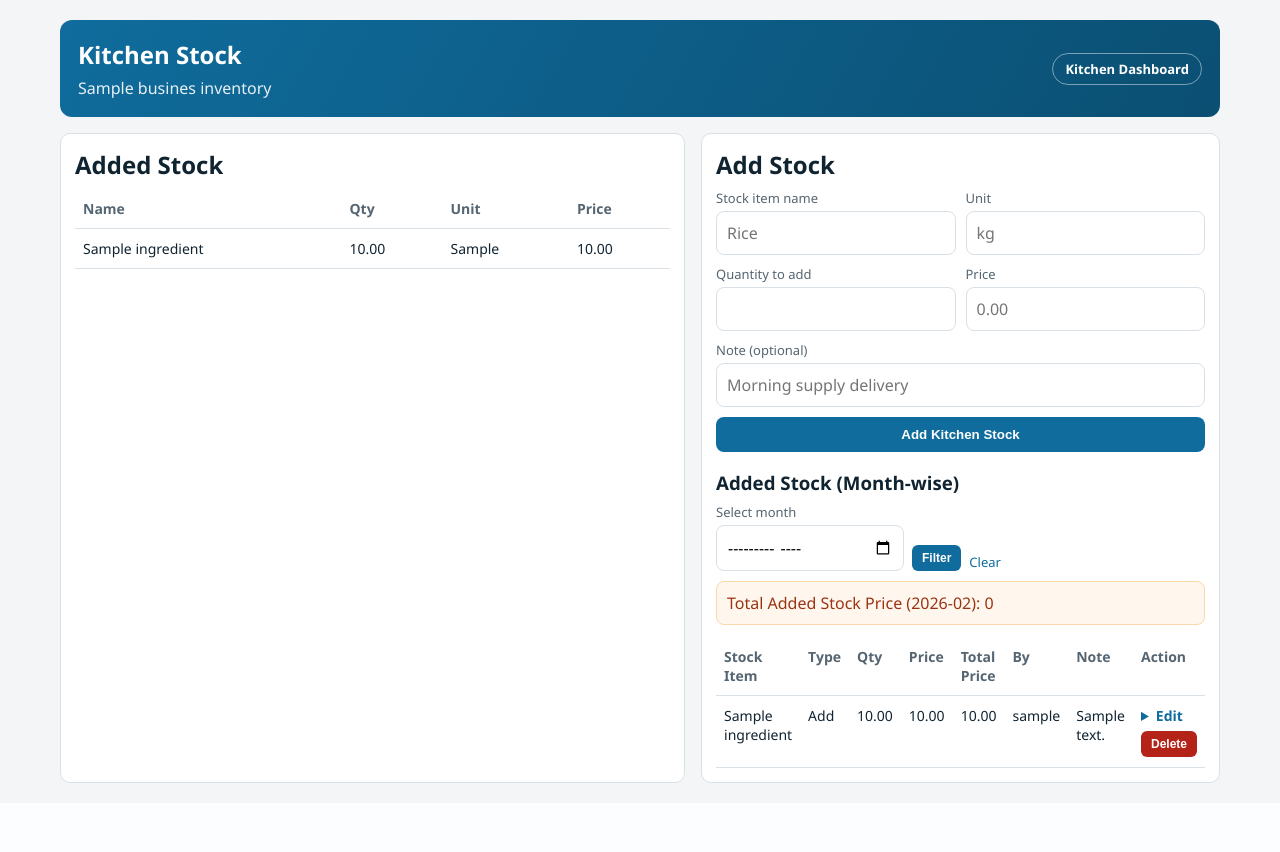
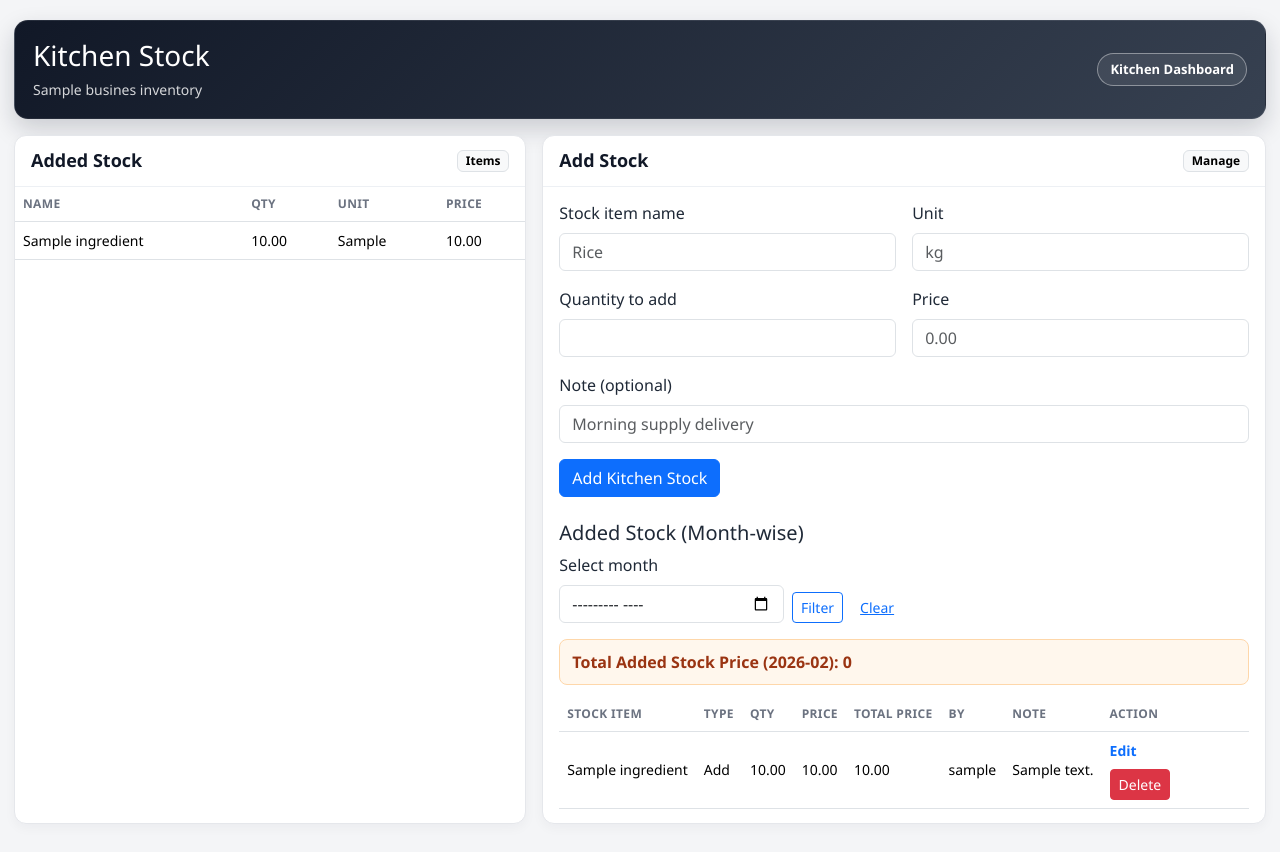
Before and after one commit to Aasthaa-bh/Intern-project, a Django app: page /restaurant/kitchen/stock/ in a window 1280 px wide. Before the commit the page ends 783 px from the top, so only its background shows below. Run offline with Django 5.2, Linux system fonts and the light colour scheme; tables that the repository leaves empty hold one stand-in row (values such as "Sample post").

Commit message:
Kitchen Stock page UI improve

```diff
--- a/POSsystem/restaurant/templates/restaurant/kitchen_stock.html
+++ b/POSsystem/restaurant/templates/restaurant/kitchen_stock.html
@@ -4,73 +4,138 @@
   <meta charset="utf-8">
   <meta name="viewport" content="width=device-width, initial-scale=1">
   <title>Kitchen Stock</title>
+  <link href="https://cdn.jsdelivr.net/npm/bootstrap@5.3.3/dist/css/bootstrap.min.css" rel="stylesheet">
   <style>
-    :root {
-      --bg: #f3f5f7;
-      --panel: #fff;
-      --line: #d9e0e6;
-      --ink: #102331;
-      --sub: #556571;
-      --accent: #0f6c9c;
-      --danger: #b42318;
-      --ok: #0f766e;
+    body {
+      background: #f4f5f7;
+      font-family: "Segoe UI", Tahoma, sans-serif;
+      color: #1f2937;
     }
-    * { box-sizing: border-box; }
-    body { margin: 0; font-family: "Segoe UI", Tahoma, sans-serif; background: var(--bg); color: var(--ink); }
-    .wrap { max-width: 1200px; margin: 0 auto; padding: 20px; display: grid; gap: 16px; }
-    .header { background: linear-gradient(120deg, #0f6c9c, #0b4f73); color: #fff; border-radius: 12px; padding: 18px; display:flex; justify-content:space-between; align-items:center; gap:12px; flex-wrap:wrap; }
-    .panel { background: var(--panel); border: 1px solid var(--line); border-radius: 10px; padding: 14px; }
-    .grid { display: grid; grid-template-columns: 1.1fr .9fr; gap: 16px; }
-    .muted { color: var(--sub); }
-    .pill { border: 1px solid rgba(255,255,255,.45); border-radius: 999px; padding: 5px 10px; font-size: 12px; }
-    .back { color: #fff; text-decoration: none; border: 1px solid rgba(255,255,255,.45); border-radius: 999px; padding: 6px 12px; font-weight: 600; font-size: 13px; }
-    .error { color: var(--danger); background: #fee4e2; border: 1px solid #fecdca; padding: 10px; border-radius: 8px; margin-bottom: 12px; }
-    .notice { color: #9a3412; background: #fff7ed; border: 1px solid #fed7aa; padding: 10px; border-radius: 8px; margin-bottom: 12px; }
-    form { display: grid; gap: 10px; }
-    .row { display: grid; grid-template-columns: 1fr 1fr; gap: 10px; }
-    label { font-size: 13px; color: var(--sub); display:block; margin-bottom: 4px; }
-    input, select { width: 100%; padding: 10px; border: 1px solid var(--line); border-radius: 8px; font: inherit; }
-    button { background: var(--accent); color: #fff; border: 0; border-radius: 8px; padding: 10px 12px; font-weight: 600; cursor: pointer; }
-    .btn-danger { background: #b42318; }
-    .btn-small { padding: 6px 10px; font-size: 12px; border-radius: 6px; }
-    .btn-secondary { background: #475467; }
-    .inline-form { display: inline; margin: 0; }
-    .edit-box { margin-top: 8px; padding: 12px; border: 1px solid var(--line); border-radius: 8px; background: #f8fafc; }
-    .edit-box form { display: grid; gap: 8px; }
-    .edit-row { display: grid; grid-template-columns: repeat(2, minmax(140px, 1fr)); gap: 8px; }
-    .edit-row .note-field { grid-column: 1 / -1; }
-    .action-stack { display: grid; gap: 6px; }
-    table { width: 100%; border-collapse: collapse; font-size: 14px; }
-    th, td { text-align: left; padding: 10px 8px; border-bottom: 1px solid var(--line); vertical-align: top; }
-    th { color: var(--sub); font-weight: 600; }
-    .low { color: var(--danger); font-weight: 700; }
-    .ok { color: var(--ok); font-weight: 600; }
-    @media (max-width: 900px) {
-      .grid, .row { grid-template-columns: 1fr; }
-      .edit-row { grid-template-columns: 1fr; }
-      .edit-row .note-field { grid-column: auto; }
+    .dash-wrap {
+      max-width: 1320px;
+      margin: 0 auto;
+      padding: 20px 14px 28px;
     }
+    .stock-header {
+      background: linear-gradient(135deg, #111827, #374151);
+      color: #fff;
+      border-radius: 14px;
+      padding: 18px;
+      border: 1px solid rgba(255,255,255,.08);
+      box-shadow: 0 10px 24px rgba(17, 24, 39, .18);
+    }
+    .stock-header .sub {
+      color: rgba(255,255,255,.82);
+      margin: 6px 0 0;
+      font-size: 14px;
+    }
+    .chip {
+      display: inline-flex;
+      align-items: center;
+      padding: 6px 12px;
+      border-radius: 999px;
+      border: 1px solid rgba(255,255,255,.4);
+      color: #fff;
+      font-size: 13px;
+      font-weight: 600;
+      text-decoration: none;
+      background: rgba(255,255,255,.08);
+    }
+    .chip:hover { background: #fff; color: #111827; }
+    .panel {
+      background: #fff;
+      border: 1px solid #e5e7eb;
+      border-radius: 12px;
+      box-shadow: 0 4px 12px rgba(15, 23, 42, .04);
+    }
+    .panel-head {
+      padding: 14px 16px;
+      border-bottom: 1px solid #edf0f4;
+      display: flex;
+      justify-content: space-between;
+      align-items: center;
+      gap: 10px;
+    }
+    .panel-title {
+      margin: 0;
+      font-size: 18px;
+      font-weight: 700;
+      color: #111827;
+    }
+    .panel-body-pad { padding: 14px 16px; }
+    .table th {
+      color: #6b7280;
+      font-size: 12px;
+      text-transform: uppercase;
+      letter-spacing: .35px;
+      border-bottom-width: 1px;
+      white-space: nowrap;
+    }
+    .table td {
+      vertical-align: middle;
+      white-space: nowrap;
+      font-size: 14px;
+    }
+    .notice {
+      color: #9a3412;
+      background: #fff7ed;
+      border: 1px solid #fed7aa;
+      border-radius: 8px;
+      padding: 10px 12px;
+      margin-bottom: 12px;
+      font-weight: 600;
+    }
+    .edit-box {
+      margin-top: 8px;
+      padding: 12px;
+      border: 1px solid #dbe2ea;
+      border-radius: 8px;
+      background: #f8fafc;
+    }
+    .empty {
+      color: #6b7280;
+      padding: 16px;
+      margin: 0;
+      font-weight: 600;
+    }
+    .action-col {
+      min-width: 220px;
+    }
+    summary {
+      cursor: pointer;
+      color: #0d6efd;
+      font-weight: 600;
+      list-style: none;
+    }
+    summary::-webkit-details-marker { display: none; }
   </style>
 </head>
 <body>
-  <main class="wrap">
-    <section class="header">
-      <div>
-        <h1 style="margin:0">Kitchen Stock</h1>
-        <p style="margin:6px 0 0; opacity:.9">
+  <main class="dash-wrap">
+    <section class="stock-header mb-3">
+      <div class="d-flex flex-column flex-md-row justify-content-between align-items-md-center gap-3">
+        <div>
+          <h1 class="h3 mb-0">Kitchen Stock</h1>
+          <p class="sub">
           {% if business %}{{ business.business_name }} inventory{% else %}Sign in with a business account to manage inventory{% endif %}
         </p>
-      </div>
-      <div style="display:flex; gap:8px; align-items:center; flex-wrap:wrap;">
-        <a class="back" href="{% url 'restaurant_kitchen_dashboard' %}">Kitchen Dashboard</a>
+        </div>
+        <div class="d-flex flex-wrap gap-2 align-items-center">
+          <a class="chip" href="{% url 'restaurant_kitchen_dashboard' %}">Kitchen Dashboard</a>
+        </div>
       </div>
     </section>
 
-    <section class="grid">
-      <article class="panel">
-        <h2 style="margin:0 0 8px">Added Stock</h2>
+    <section class="row g-3">
+      <article class="col-12 col-xl-5">
+        <div class="panel h-100">
+        <div class="panel-head">
+          <h2 class="panel-title">Added Stock</h2>
+          <span class="badge text-bg-light border">Items</span>
+        </div>
         {% if ingredients %}
-          <table>
+          <div class="table-responsive">
+          <table class="table table-hover align-middle mb-0">
             <thead>
               <tr><th>Name</th><th>Qty</th><th>Unit</th><th>Price</th></tr>
             </thead>
@@ -85,63 +150,75 @@
               {% endfor %}
             </tbody>
           </table>
+          </div>
         {% else %}
-            <p class="muted">No kitchen stock items added yet.</p>
+          <p class="empty">No kitchen stock items added yet.</p>
         {% endif %}
+        </div>
       </article>
 
-      <article class="panel">
-        <h2 style="margin:0 0 8px">Add Stock</h2>
+      <article class="col-12 col-xl-7">
+        <div class="panel h-100">
+        <div class="panel-head">
+          <h2 class="panel-title">Add Stock</h2>
+          <span class="badge text-bg-light border">Manage</span>
+        </div>
+        <div class="panel-body-pad">
         {% if form_error %}
-          <div class="error">{{ form_error }}</div>
+          <div class="alert alert-danger py-2 px-3 mb-3">{{ form_error }}</div>
         {% endif %}
-        <form method="post">
+        <form method="post" class="mb-4">
           {% csrf_token %}
           <input type="hidden" name="action" value="add_stock">
-          <div class="row">
-            <div>
-                <label for="ingredient_name">Stock item name</label>
-              <input id="ingredient_name" name="ingredient_name" type="text" placeholder="Rice">
+          <div class="row g-3">
+            <div class="col-12 col-md-6">
+              <label for="ingredient_name" class="form-label">Stock item name</label>
+              <input id="ingredient_name" name="ingredient_name" type="text" placeholder="Rice" class="form-control">
             </div>
-            <div>
-                <label for="unit">Unit</label>
-              <input id="unit" name="unit" type="text" placeholder="kg">
+            <div class="col-12 col-md-6">
+              <label for="unit" class="form-label">Unit</label>
+              <input id="unit" name="unit" type="text" placeholder="kg" class="form-control">
             </div>
           </div>
-          <div class="row">
-            <div>
-              <label for="quantity">Quantity to add</label>
-              <input id="quantity" name="quantity" type="number" step="0.01" min="0.01" required>
+          <div class="row g-3 mt-0">
+            <div class="col-12 col-md-6">
+              <label for="quantity" class="form-label">Quantity to add</label>
+              <input id="quantity" name="quantity" type="number" step="0.01" min="0.01" required class="form-control">
             </div>
-            <div>
-              <label for="price">Price</label>
-              <input id="price" name="price" type="number" step="0.01" min="0" placeholder="0.00">
+            <div class="col-12 col-md-6">
+              <label for="price" class="form-label">Price</label>
+              <input id="price" name="price" type="number" step="0.01" min="0" placeholder="0.00" class="form-control">
             </div>
           </div>
-          <div>
-            <label for="note">Note (optional)</label>
-            <input id="note" name="note" type="text" placeholder="Morning supply delivery">
+          <div class="mt-3">
+            <label for="note" class="form-label">Note (optional)</label>
+            <input id="note" name="note" type="text" placeholder="Morning supply delivery" class="form-control">
           </div>
-          <button type="submit">Add Kitchen Stock</button>
+          <button type="submit" class="btn btn-primary mt-3">Add Kitchen Stock</button>
         </form>
 
-        <h3 style="margin:18px 0 8px">Added Stock (Month-wise)</h3>
-        <form method="get" style="display:flex; gap:8px; align-items:end; margin-bottom:10px; grid-template-columns:none;">
-          <div style="min-width:180px;">
-            <label for="month">Select month</label>
-            <input id="month" name="month" type="month" value="{{ selected_month }}">
+        <h3 class="h5 mb-2">Added Stock (Month-wise)</h3>
+        <form method="get" class="row g-2 align-items-end mb-3">
+          <div class="col-12 col-sm-6 col-md-4">
+            <label for="month" class="form-label">Select month</label>
+            <input id="month" name="month" type="month" value="{{ selected_month }}" class="form-control">
           </div>
-          <button type="submit" class="btn-small">Filter</button>
-          <a href="{% url 'restaurant_kitchen_stock' %}" style="font-size:13px; color:#0f6c9c; text-decoration:none;">Clear</a>
+          <div class="col-auto">
+            <button type="submit" class="btn btn-outline-primary btn-sm">Filter</button>
+          </div>
+          <div class="col-auto">
+            <a href="{% url 'restaurant_kitchen_stock' %}" class="btn btn-link btn-sm">Clear</a>
+          </div>
         </form>
         {% if month_filter_error %}
-          <div class="error">{{ month_filter_error }}</div>
+          <div class="alert alert-danger py-2 px-3 mb-3">{{ month_filter_error }}</div>
         {% endif %}
         <div class="notice">
           Total Added Stock Price{% if total_price_month_label %} ({{ total_price_month_label }}){% endif %}: {{ total_added_stock_price }}
         </div>
         {% if recent_changes %}
-          <table>
+          <div class="table-responsive">
+          <table class="table table-hover align-middle mb-0">
             <thead><tr><th>Stock Item</th><th>Type</th><th>Qty</th><th>Price</th><th>Total Price</th><th>By</th><th>Note</th><th>Action</th></tr></thead>
             <tbody>
               {% for change in recent_changes %}
@@ -153,48 +230,51 @@
                   <td>{{ change.total_price }}</td>
                   <td>{{ change.changed_by.username }}</td>
                   <td>{{ change.note|default:"-" }}</td>
-                  <td>
+                  <td class="action-col">
                     {% if change.change_type == "ADD" %}
-                      <div class="action-stack">
+                      <div class="d-grid gap-2">
                         <details>
-                          <summary style="cursor:pointer; color:#0f6c9c; font-weight:600;">Edit</summary>
+                          <summary>Edit</summary>
                           <div class="edit-box">
                             <form method="post" action="{% url 'restaurant_kitchen_stock_change_edit' change.id %}">
                               {% csrf_token %}
-                              <div class="edit-row">
-                                <div>
-                                  <label>Qty</label>
-                                  <input type="number" step="0.01" min="0.01" name="quantity" value="{{ change.quantity_change }}" required>
+                              <div class="row g-2">
+                                <div class="col-12 col-md-6">
+                                  <label class="form-label mb-1">Qty</label>
+                                  <input type="number" step="0.01" min="0.01" name="quantity" value="{{ change.quantity_change }}" required class="form-control form-control-sm">
                                 </div>
-                                <div>
-                                  <label>Price</label>
-                                  <input type="number" step="0.01" min="0" name="price" value="{{ change.edit_price }}" placeholder="0.00">
+                                <div class="col-12 col-md-6">
+                                  <label class="form-label mb-1">Price</label>
+                                  <input type="number" step="0.01" min="0" name="price" value="{{ change.edit_price }}" placeholder="0.00" class="form-control form-control-sm">
                                 </div>
-                                <div class="note-field">
-                                  <label>Note</label>
-                                  <input type="text" name="note" value="{{ change.edit_note }}" placeholder="Optional note">
+                                <div class="col-12">
+                                  <label class="form-label mb-1">Note</label>
+                                  <input type="text" name="note" value="{{ change.edit_note }}" placeholder="Optional note" class="form-control form-control-sm">
                                 </div>
                               </div>
-                              <button type="submit" class="btn-secondary btn-small">Save Edit</button>
+                              <button type="submit" class="btn btn-secondary btn-sm mt-2">Save Edit</button>
                             </form>
                           </div>
                         </details>
-                        <form method="post" action="{% url 'restaurant_kitchen_stock_change_delete' change.id %}" class="inline-form" onsubmit="return confirm('Delete this stock add entry and rollback quantity?');">
+                        <form method="post" action="{% url 'restaurant_kitchen_stock_change_delete' change.id %}" onsubmit="return confirm('Delete this stock add entry and rollback quantity?');">
                           {% csrf_token %}
-                          <button type="submit" class="btn-danger btn-small">Delete</button>
+                          <button type="submit" class="btn btn-danger btn-sm">Delete</button>
                         </form>
                       </div>
                     {% else %}
-                      <span class="muted">-</span>
+                      <span class="text-muted">-</span>
                     {% endif %}
                   </td>
                 </tr>
               {% endfor %}
             </tbody>
           </table>
+          </div>
         {% else %}
-          <p class="muted">No stock changes recorded yet.</p>
+          <p class="empty">No stock changes recorded yet.</p>
         {% endif %}
+        </div>
+        </div>
       </article>
     </section>
   </main>
```
